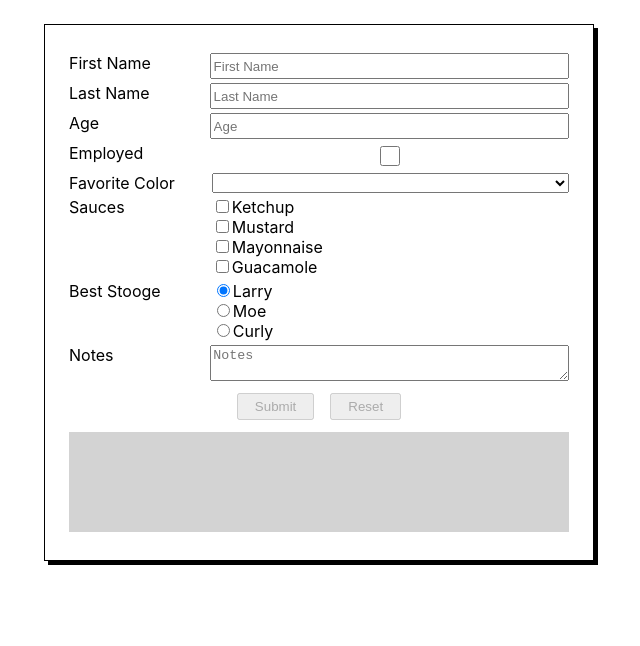
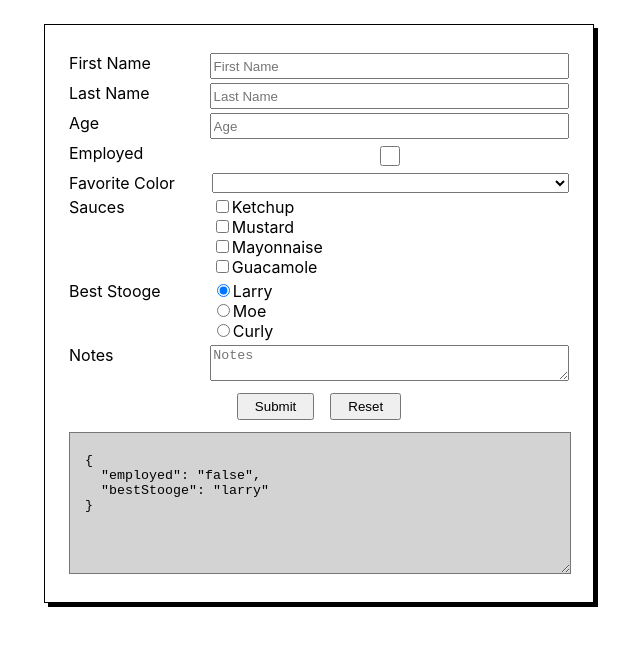
Before and after one commit to modinessa/react-forms, a React (Create React App) app: page / in a window 1280 px wide. Shown: the top 646 px of the page, without its empty margins (321-961 px from the left). Built offline with nearby package versions, Linux system fonts and the light colour scheme; the HTML template or start-up script is replaced by a standard one.

Commit message:
Edit ViewState  text area

```diff
--- a/package.json
+++ b/package.json
@@ -9,6 +9,7 @@
     "formik": "^2.2.9",
     "react": "^18.1.0",
     "react-dom": "^18.1.0",
+    "react-hook-form": "^7.31.2",
     "react-scripts": "5.0.1",
     "web-vitals": "^2.1.4",
     "yup": "^0.32.11"
--- a/src/App.css
+++ b/src/App.css
@@ -43,5 +43,18 @@ input.data-column {
 	padding: 4px 16px;
 }
 
+#viewState {
+	background-color: lightgray;
+	min-height: 100px;
+	padding: 20px 15px;
+	width: 470px;
+	overflow: auto;
+
+}
+
+.scroll::-webkit-scrollbar {
+	display: none;
+}
+
 
 @media (prefers-reduced-motion: no-preference) {}
--- a/src/components/BestStooge.js
+++ b/src/components/BestStooge.js
@@ -6,12 +6,8 @@ export function BestStooge(props) {
 
 	function handleChange(event) {
 
-		const stateMessageValue = state.stateMessage || {};
-		stateMessageValue.bestStooge = event.target.value;
-
 		return setState({...state,
-			bestStooge: event.target.value,
-			stateMessage: stateMessageValue});
+			bestStooge: event.target.value});
 	}
 
 	return (
@@ -21,8 +17,7 @@ export function BestStooge(props) {
 			</div>
 			<div className='data-column data-column-choice'
 					 role='group'
-					 aria-label='my-radio-group'
-					 defaultChecked={state.bestStooge}>
+					 aria-label='my-radio-group'>
 				<label>
 					<input type='radio'
 								 name='picked'
--- a/src/components/EmploymentData.js
+++ b/src/components/EmploymentData.js
@@ -6,7 +6,8 @@ export function EmploymentData (props) {
 	const { employed } = state;
 
 	function handleChange(event) {
-		return setState({...state, [event.target.name]: !event.target.value});
+		console.log(event.target);
+		return setState({...state, [event.target.name]: event.target.checked});
 	}
 
 	return (
@@ -18,7 +19,6 @@ export function EmploymentData (props) {
 							type='checkbox'
 							id='employed'
 							name='employed'
-							checked={employed}
 							value={employed}
 							onChange={handleChange}/>
 	</div>
--- a/src/components/ResetButton.js
+++ b/src/components/ResetButton.js
@@ -1,18 +1,16 @@
 import React from 'react';
-import { initialValues } from './UserForm';
+import { isInitialState, getInitialValues } from './UserForm';
 
-export function ResetButton(props) {
-
-	const { setState } = props;
+export function ResetButton({setState, state}) {
 
 	function handleReset() {
-		return setState(initialValues);
+		return setState({...getInitialValues()});
 	}
 
 	return (
 		<button id='resetBtn'
 						className='action-button'
-						disabled={props.state == initialValues}
+						disabled={isInitialState(state)}
 						onClick={handleReset}>
 			Reset
 		</button>
--- a/src/components/Sauces.js
+++ b/src/components/Sauces.js
@@ -19,7 +19,6 @@ export function Sauces(props) {
 	}
 
 	return (
-		<>
 		<div className='data-row'>
 			<div className='title-column'>Sauces</div>
 			<div role='group'
@@ -58,6 +57,5 @@ export function Sauces(props) {
 				</div>
 			</div>
 		</div>
-		</>
 	)
 }
--- a/src/components/SubmitButton.js
+++ b/src/components/SubmitButton.js
@@ -1,17 +1,17 @@
 import React from 'react';
-import { initialValues } from './UserForm';
+import { isInitialState } from './UserForm';
 
-export function SubmitButton(props) {
+export function SubmitButton({state}) {
 
 	function handleSubmit() {
-		console.log(props.state);
+		console.log(state);
 	}
 
 	return (
 		<button id='submitBtn'
 		 				className='submit-button action-button'
 						type='submit'
-						disabled={props.state == initialValues}
+						disabled={isInitialState(state)}
 						onClick={handleSubmit}>
 			Submit
 		</button>
--- a/src/components/UserForm.js
+++ b/src/components/UserForm.js
@@ -9,9 +9,8 @@ import { BestStooge } from './BestStooge';
 import { Notes } from './Notes';
 import { ViewState } from './ViewState';
 
-const stateMessage = {};
-
-export const initialValues = {
+export function getInitialValues() {
+	return {
 		firstName: '',
 		lastName: '',
 		age: '',
@@ -21,15 +20,36 @@ export const initialValues = {
 		bestStooge: 'larry',
 		notes: '',
 	};
+}
 
- export function UserForm () {
-	const [state, setState] = useState(initialValues);
+export function isInitialState(state) {
+	return sameObject(state, getInitialValues());
+}
 
-	for(const key in state) {
-		if(state[key] !== '') {
-			stateMessage[key] = state[key]
+function sameObject(obj1, obj2) {
+	for (const [key, value] of Object.entries(obj1)) {
+		if (typeof value === 'object' && !sameObject(value, obj2[key])) {
+			return false;
+		}
+		else if (Array.isArray(value) && !sameArray(value, obj2[key])) {
+			return false;
+		}
+		else if (value !== obj2[key]) {
+			return false;
 		}
 	}
+	return true;
+}
+
+function sameArray(arr1, arr2) {
+	// Checks only length of arrays as it is enough for the case.
+	if (arr1.length !== arr2.length) {
+		return false;
+	}
+}
+
+export function UserForm() {
+	const [state, setState] = useState({...getInitialValues()});
 
 	return(
 		<>
@@ -43,7 +63,7 @@ export const initialValues = {
 				<SubmitButton state={state}/>
 				<ResetButton state={state} setState={setState}/>
 			</div>
-		<ViewState state={stateMessage}/>
+			<ViewState state={state}/>
 		</>
 	)
 }
--- a/src/components/ViewState.js
+++ b/src/components/ViewState.js
@@ -1,18 +1,68 @@
 import React from 'react';
 
+const KEYS_TO_IGNORE = [];
+
 export function ViewState(props) {
+	function objToString(obj, level = 0) {
+		let objValue = '';
+		const space = ' '.repeat((level + 1) * 2);
+		const closeSpace = ' '.repeat(level * 2);
 
-	//<script>
-	//		{const canvas = document.getElementById("my-canvas");
-	//		const context = canvas.getContext("2d");
-	//		context.fillText(props)}
-	//	</script>
+		if (Object.keys(obj).length === 0) {
+			return objValue;
+		}
+
+		objValue += '{';
+		for (const [key, value] of Object.entries(obj)) {
+			if (value === '' || KEYS_TO_IGNORE.includes(key)) {
+				continue;
+			}
+			let formattedValue = `"${value}"`;
+
+			if (typeof value === "object") {
+				formattedValue = objToString(value, level + 1);
+			}
+			if (Array.isArray(value)) {
+				if (value.length === 0) {
+					continue;
+				}
+				formattedValue = arrayToString(value, level + 1);
+			}
+
+			objValue += `\n${space}"${key}": ${formattedValue},`;
+		}
+		objValue = objValue.slice(0, -1);
+		return `${objValue}\n${closeSpace}}`;
+	}
+
+	function arrayToString(arr, level = 0) {
+		let arrString = '[';
+		const closeSpace = ' '.repeat(level * 2)
+		const space = ' '.repeat((level + 1) * 2);
+
+		for (const value of arr) {
+			let formattedValue = `"${value}"`;
+
+			if (typeof value === Object) {
+				formattedValue = objToString(value);
+			}
+			if (Array.isArray(value)) {
+				if (value.length === 0) {
+					continue;
+				}
+				formattedValue = arrayToString(value);
+			}
+
+			arrString += `\n${space}${formattedValue},`;
+		}
+		return `${arrString}\n${closeSpace}]`;
+	}
 
 	return (
-		<canvas id='viewState'
-						width='500'
-						height='100'
-						style={{backgroundColor: 'lightgray' }}>
-		</canvas>
+		<textarea id='viewState'
+							className='scroll'
+							value={objToString(props.state)}
+							readOnly>
+		</textarea>
 	)
 }
```
Also changed, not shown: 1 other file (tests, documents, lock files or other folders). Lines whose indentation alone changed are shown as unchanged.
